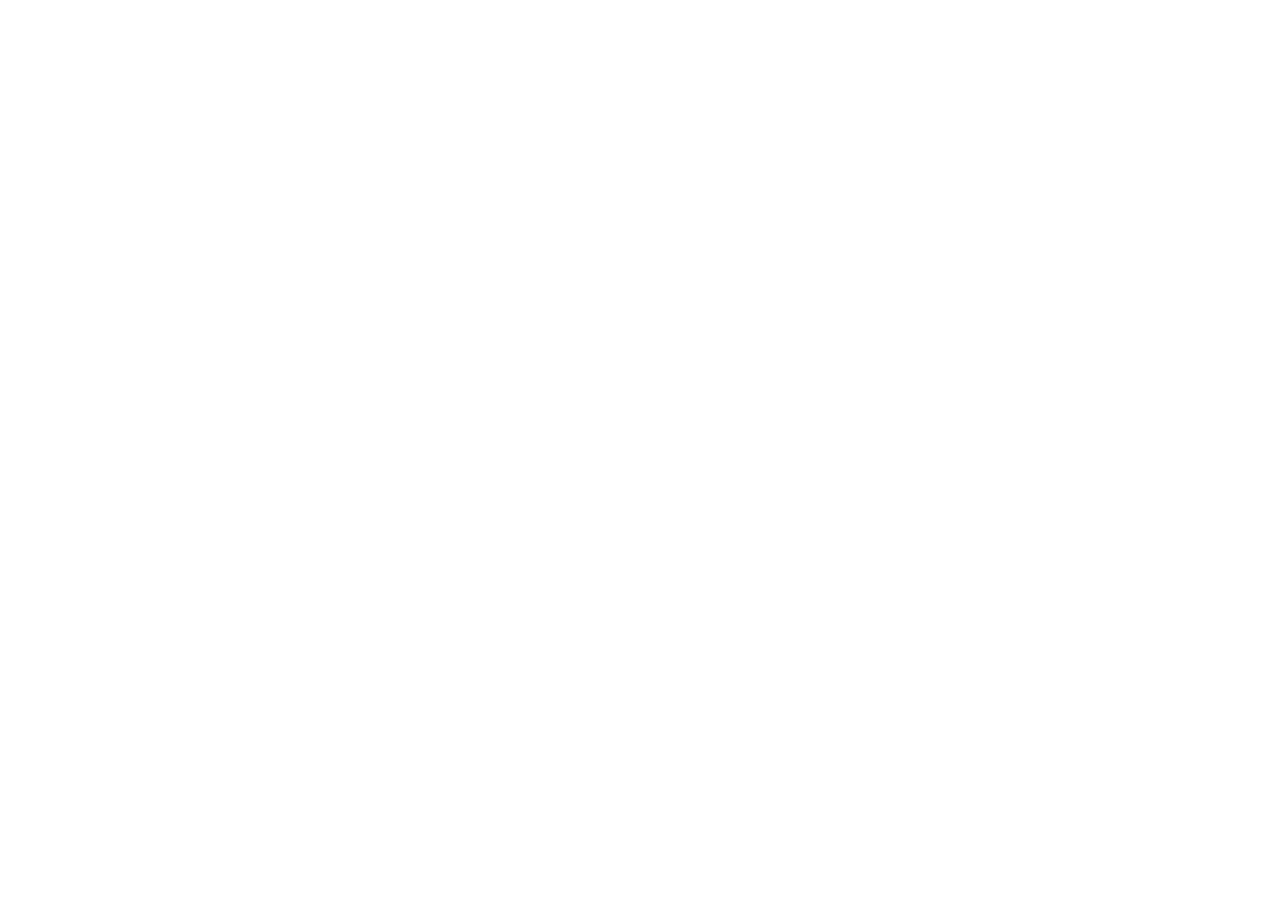
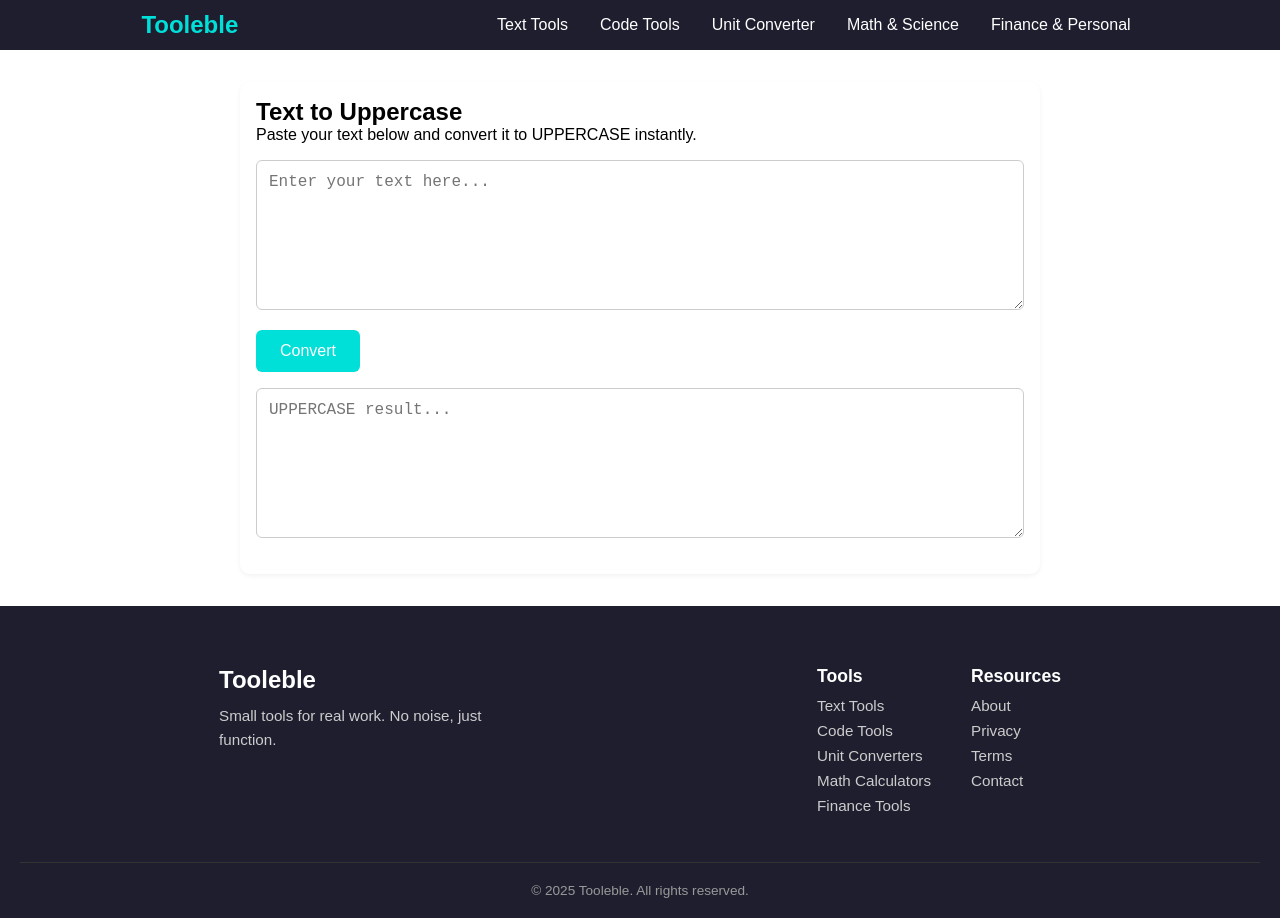
Before and after one commit to hasnainzia20/tooleble, a plain HTML site: page tools/text-tools/uppercase/index.html in a window 1280 px wide. Before the commit the page ends 800 px from the top, so only its background shows below. Drawn offline with Linux system fonts and the light colour scheme.

Commit message:
added text to uppercase converter

```diff
--- a/style.css
+++ b/style.css
@@ -24,6 +24,10 @@ header {
   color: #00dfd8;
 }
 
+.logo a {
+  text-decoration: none;
+  color: #00dfd8;
+}
 nav {
   display: flex;
   align-items: center;
--- a/tools/text-tools/uppercase/index.html
+++ b/tools/text-tools/uppercase/index.html
@@ -2,8 +2,136 @@
 <html lang="en">
   <head>
     <meta charset="UTF-8" />
-    <meta name="viewport" content="width=device-width, initial-scale=1.0" />
-    <title>UpperCase Converter</title>
+    <meta name="viewport" content="width=device-width, initial-scale=1" />
+    <title>Text to Uppercase</title>
+    <meta
+      name="description"
+      content="Convert any text to UPPERCASE instantly using this free online tool. Simple, fast, and mobile-friendly."
+    />
+    <link rel="canonical" href="https://tooleble.com/tools/text-uppercase/" />
+
+    <link rel="stylesheet" href="style.css" />
   </head>
-  <body></body>
+  <body>
+    <header>
+      <div class="logo"><a href="../../../index.html">Tooleble</a></div>
+      <div class="hamburger" id="hamburger">&#9776;</div>
+      <nav id="nav">
+        <ul class="menu">
+          <li>
+            <a href="#">Text Tools</a>
+            <div class="dropdown">
+              <a href="#">Uppercase Converter</a>
+              <a href="#">Lowercase Converter</a>
+              <a href="#">Remove Duplicates</a>
+              <a href="#">Word Counter</a>
+              <a href="#">Text Reverser</a>
+            </div>
+          </li>
+          <li>
+            <a href="#">Code Tools</a>
+            <div class="dropdown">
+              <a href="#">JSON Formatter</a>
+              <a href="#">HTML Minifier</a>
+              <a href="#">CSS Beautifier</a>
+              <a href="#">Base64 Encoder</a>
+              <a href="#">JS Obfuscator</a>
+            </div>
+          </li>
+          <li>
+            <a href="#">Unit Converter</a>
+            <div class="dropdown">
+              <a href="#">Length Converter</a>
+              <a href="#">Weight Converter</a>
+              <a href="#">Temperature Converter</a>
+              <a href="#">Speed Converter</a>
+              <a href="#">Volume Converter</a>
+            </div>
+          </li>
+          <li>
+            <a href="#">Math & Science</a>
+            <div class="dropdown">
+              <a href="#">Scientific Calculator</a>
+              <a href="#">BMI Calculator</a>
+              <a href="#">Circle Area</a>
+              <a href="#">Quadratic Solver</a>
+              <a href="#">Logarithm Finder</a>
+            </div>
+          </li>
+          <li>
+            <a href="#">Finance & Personal</a>
+            <div class="dropdown">
+              <a href="#">Loan Calculator</a>
+              <a href="#">Tip Calculator</a>
+              <a href="#">EMI Calculator</a>
+              <a href="#">Age Calculator</a>
+              <a href="#">Income Tax Estimator</a>
+            </div>
+          </li>
+        </ul>
+      </nav>
+    </header>
+    <body>
+      <main class="main-container">
+        <h1>Text to Uppercase</h1>
+        <p>Paste your text below and convert it to UPPERCASE instantly.</p>
+
+        <textarea
+          id="inputText"
+          placeholder="Enter your text here..."
+        ></textarea>
+        <button onclick="convertToUppercase()">Convert</button>
+        <textarea
+          id="outputText"
+          placeholder="UPPERCASE result..."
+          readonly
+        ></textarea>
+      </main>
+
+      <!-- Footer -->
+      <footer class="site-footer">
+        <div class="footer-container">
+          <div class="footer-logo">
+            <h3>Tooleble</h3>
+            <p>Small tools for real work. No noise, just function.</p>
+          </div>
+
+          <div class="footer-links">
+            <div class="footer-column">
+              <h4>Tools</h4>
+              <ul>
+                <li><a href="#">Text Tools</a></li>
+                <li><a href="#">Code Tools</a></li>
+                <li><a href="#">Unit Converters</a></li>
+                <li><a href="#">Math Calculators</a></li>
+                <li><a href="#">Finance Tools</a></li>
+              </ul>
+            </div>
+            <div class="footer-column">
+              <h4>Resources</h4>
+              <ul>
+                <li><a href="#">About</a></li>
+                <li><a href="#">Privacy</a></li>
+                <li><a href="#">Terms</a></li>
+                <li><a href="#">Contact</a></li>
+              </ul>
+            </div>
+          </div>
+        </div>
+        <div class="footer-bottom">
+          <p>&copy; 2025 Tooleble. All rights reserved.</p>
+        </div>
+      </footer>
+    </body>
+    <script>
+      const hamburger = document.getElementById("hamburger");
+      const nav = document.getElementById("nav");
+
+      hamburger.addEventListener("click", () => {
+        nav.classList.toggle("open");
+      });
+    </script>
+
+    <script src="script.js"></script>
+  </body>
 </html>
--- a/tools/text-tools/uppercase/script.js
+++ b/tools/text-tools/uppercase/script.js
@@ -0,0 +1,4 @@
+function convertToUppercase() {
+  const input = document.getElementById("inputText").value;
+  document.getElementById("outputText").value = input.toUpperCase();
+}
--- a/tools/text-tools/uppercase/style.css
+++ b/tools/text-tools/uppercase/style.css
@@ -0,0 +1,269 @@
+* {
+  box-sizing: border-box;
+  margin: 0;
+  padding: 0;
+}
+
+body {
+  font-family: Arial, sans-serif;
+}
+
+header {
+  background-color: #1e1e2f;
+  padding: 0.5rem 1rem;
+  color: white;
+  display: flex;
+  justify-content: space-around;
+  align-items: center;
+  position: relative;
+}
+
+.logo {
+  font-size: 1.5rem;
+  font-weight: bold;
+  color: #00dfd8;
+}
+.logo a {
+  text-decoration: none;
+  color: #00dfd8;
+}
+nav {
+  display: flex;
+  align-items: center;
+}
+
+.menu {
+  list-style: none;
+  display: flex;
+  flex-wrap: wrap;
+  gap: 1rem;
+}
+
+.menu > li {
+  position: relative;
+}
+
+.menu > li > a {
+  color: white;
+  text-decoration: none;
+  padding: 0.5rem;
+  display: block;
+}
+
+.dropdown {
+  position: absolute;
+  background-color: #292944;
+  min-width: 200px;
+  display: none;
+  flex-direction: column;
+  top: 100%;
+  left: 0;
+  z-index: 999;
+}
+
+.dropdown a {
+  padding: 0.5rem 1rem;
+  color: white;
+  text-decoration: none;
+  display: block;
+}
+
+.menu > li:hover .dropdown {
+  display: flex;
+}
+
+.hamburger {
+  display: none;
+  font-size: 1.8rem;
+  cursor: pointer;
+}
+
+@media (max-width: 768px) {
+  header {
+    justify-content: space-between;
+  }
+
+  nav {
+    display: none;
+    flex-direction: column;
+    background-color: #1e1e2f;
+    position: absolute;
+    top: 60px;
+    left: 0;
+    width: 100%;
+    z-index: 1000;
+  }
+
+  nav.open {
+    display: flex;
+  }
+
+  .menu {
+    flex-direction: column;
+    width: 100%;
+  }
+
+  .menu > li {
+    width: 100%;
+  }
+
+  .dropdown {
+    position: static;
+    background-color: #2f2f4f;
+  }
+
+  .hamburger {
+    display: block;
+    color: white;
+  }
+}
+
+/* -----Main Container----- */
+.main-container {
+  max-width: 800px;
+  margin: 2rem auto;
+  padding: 1rem;
+  background: white;
+  border-radius: 10px;
+  box-shadow: 0 2px 5px rgba(0, 0, 0, 0.05);
+}
+
+.main-container h1 {
+  margin-top: 0;
+  font-size: 1.5rem;
+}
+
+textarea {
+  width: 100%;
+  height: 150px;
+  margin: 1rem 0;
+  padding: 0.75rem;
+  font-size: 1rem;
+  border: 1px solid #ccc;
+  border-radius: 6px;
+  resize: vertical;
+  box-sizing: border-box;
+}
+
+button {
+  background: #00dfd8;
+  color: white;
+  border: none;
+  padding: 0.75rem 1.5rem;
+  border-radius: 6px;
+  font-size: 1rem;
+  cursor: pointer;
+}
+
+button:hover {
+  background: #019792;
+}
+
+.footer {
+  text-align: center;
+  font-size: 0.9rem;
+  color: #666;
+  padding: 2rem 1rem;
+  background: #fafafa;
+}
+
+@media screen and (max-width: 600px) {
+  .main-container {
+    margin: 1rem;
+    padding: 1rem;
+  }
+
+  textarea {
+    height: 120px;
+  }
+
+  button {
+    width: 100%;
+    margin-top: 0.5rem;
+  }
+}
+
+/* -----Footer----- */
+
+.site-footer {
+  background-color: #1e1e2f;
+  color: #ffffff;
+  padding: 60px 20px 20px 20px;
+  font-size: 0.95rem;
+}
+
+.footer-container {
+  max-width: 1100px;
+  margin: 0 auto;
+  display: flex;
+  justify-content: space-around;
+  flex-wrap: wrap;
+  gap: 40px;
+}
+
+.footer-logo {
+  max-width: 300px;
+}
+
+.footer-logo h3 {
+  font-size: 1.5rem;
+  margin-bottom: 10px;
+}
+
+.footer-logo p {
+  color: #cccccc;
+  line-height: 1.6;
+}
+
+.footer-links {
+  display: flex;
+  gap: 40px;
+  flex-wrap: wrap;
+}
+
+.footer-column h4 {
+  margin-bottom: 10px;
+  font-size: 1.1rem;
+  color: #ffffff;
+}
+
+.footer-column ul {
+  list-style: none;
+  padding: 0;
+}
+
+.footer-column li {
+  margin-bottom: 8px;
+}
+
+.footer-column a {
+  color: #cccccc;
+  text-decoration: none;
+}
+
+.footer-column a:hover {
+  color: #ffffff;
+}
+
+.footer-bottom {
+  text-align: center;
+  margin-top: 40px;
+  border-top: 1px solid #333;
+  padding-top: 20px;
+  font-size: 0.85rem;
+  color: #999999;
+}
+
+/* Mobile responsiveness */
+@media (max-width: 768px) {
+  .footer-container {
+    flex-direction: column;
+    align-items: center;
+    text-align: center;
+  }
+
+  .footer-links {
+    flex-direction: column;
+    align-items: center;
+  }
+}
```
Also changed, not shown: index.html (+4 -2 lines).
